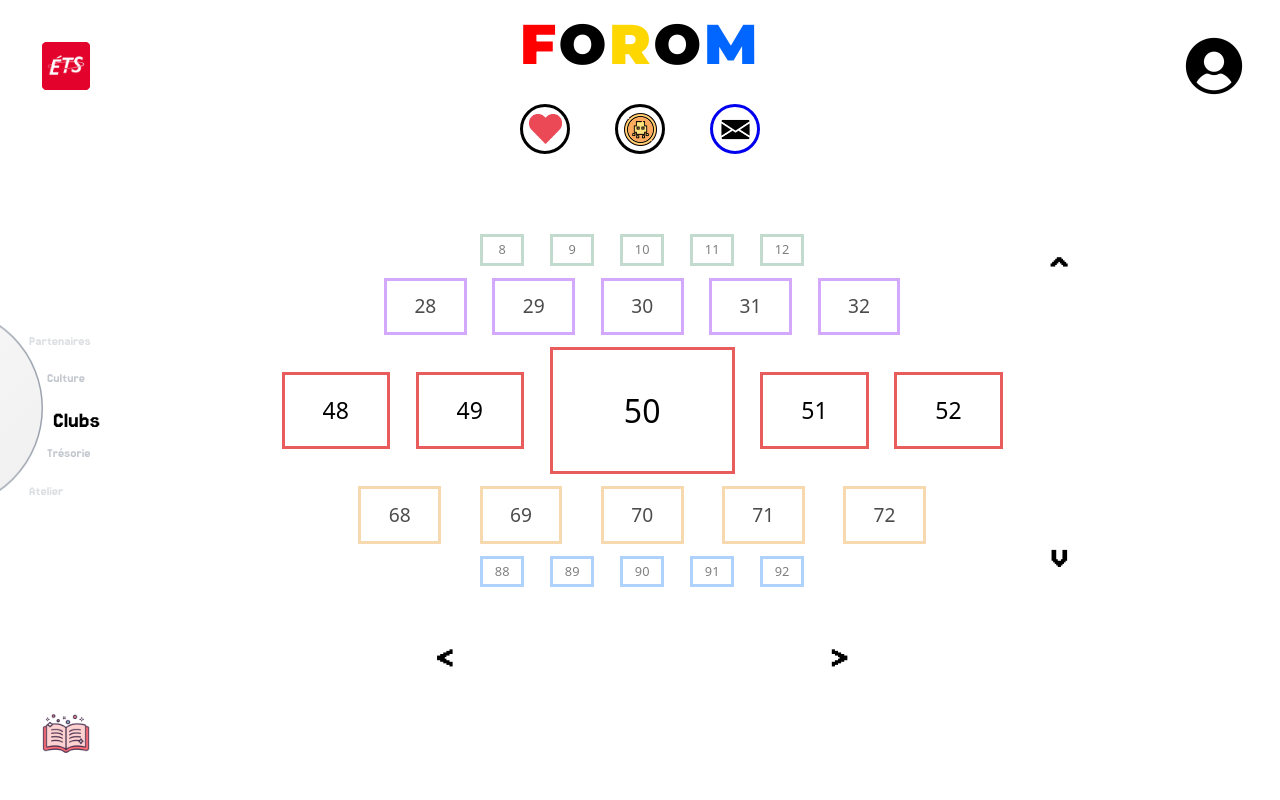
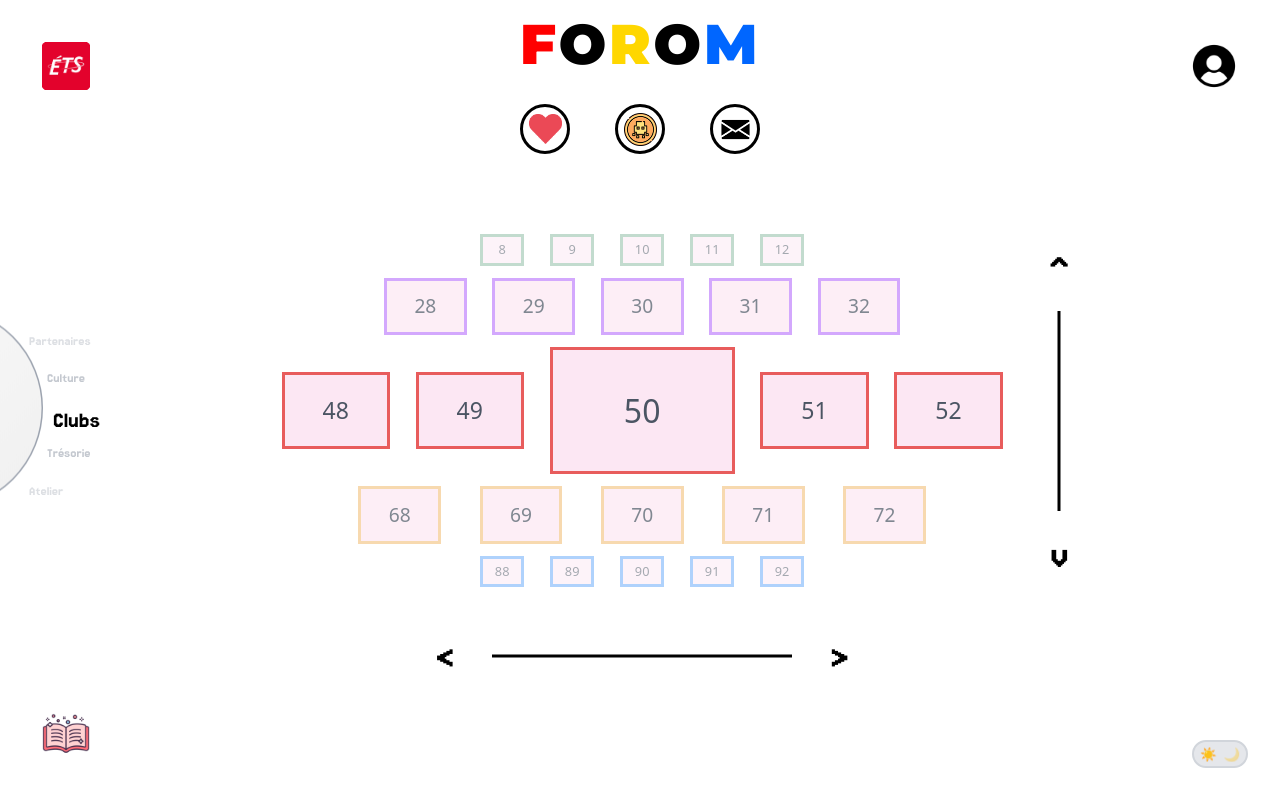
Before and after one commit to Forom-ets/forom, a React (Vite) app: page / in a window 1280 px wide. Built offline with nearby package versions, Linux system fonts and the light colour scheme.

Commit message:
Light switch for the haters

```diff
--- a/src/App.tsx
+++ b/src/App.tsx
@@ -1,4 +1,4 @@
-import { useState } from 'react'
+import { useState, useEffect } from 'react'
 import { motion, AnimatePresence } from 'framer-motion'
 import { Header } from './components/Header'
 import { Sidebar } from './components/Sidebar'
@@ -39,7 +39,7 @@
           {/* Backdrop */}
           <motion.div
             initial={{ opacity: 0 }}
-            animate={{ opacity: 0.5 }}
+            animate={{ opacity: 0.7 }}
             exit={{ opacity: 0 }}
             onClick={onClose}
             className="fixed inset-0 bg-black z-[60] cursor-pointer"
@@ -49,24 +49,68 @@
             initial={{ opacity: 0, scale: 0.9, y: 20 }}
             animate={{ opacity: 1, scale: 1, y: 0 }}
             exit={{ opacity: 0, scale: 0.9, y: 20 }}
-            className="fixed top-1/2 left-1/2 -translate-x-1/2 -translate-y-1/2 w-[600px] h-[400px] bg-white rounded-xl shadow-2xl z-[70] p-8 flex flex-col border-4 border-black"
+            className="fixed top-1/2 left-1/2 -translate-x-1/2 -translate-y-1/2 w-[600px] h-[400px] rounded-xl shadow-2xl z-[70] p-8 flex flex-col border-4 transition-colors duration-300"
+            style={{
+              backgroundColor: 'var(--color-surface)',
+              borderColor: 'var(--color-border)',
+              color: 'var(--color-text)'
+            }}
           >
             <div className="flex justify-between items-center mb-6">
               <h2 className="text-3xl font-bold font-['Montserrat']">{title}</h2>
               <button
                 onClick={onClose}
-                className="w-10 h-10 rounded-full bg-gray-100 hover:bg-gray-200 flex items-center justify-center font-bold text-xl transition-colors"
+                className="w-10 h-10 rounded-full flex items-center justify-center font-bold text-xl transition-colors"
+                style={{ backgroundColor: 'var(--color-bg-secondary)' }}
               >
                 ✕
               </button>
             </div>
-            <div className="flex-1 overflow-auto text-lg text-gray-600">
+            <div className="flex-1 overflow-auto text-lg" style={{ color: 'var(--color-text-secondary)' }}>
               {children}
             </div>
           </motion.div>
         </>
       )}
     </AnimatePresence>
+  )
+}
+
+/** Modern Theme Toggle Switch */
+function ThemeToggle({
+  isDark,
+  onToggle
+}: {
+  isDark: boolean
+  onToggle: () => void
+}) {
+  return (
+    <motion.button
+      onClick={onToggle}
+      className="relative flex items-center justify-between rounded-full p-1 cursor-pointer"
+      style={{
+        width: '56px',
+        height: '28px',
+        backgroundColor: isDark ? '#3b82f6' : '#e5e7eb',
+        border: '2px solid',
+        borderColor: isDark ? '#2563eb' : '#d1d5db',
+      }}
+      whileHover={{ scale: 1.05 }}
+      whileTap={{ scale: 0.95 }}
+      aria-label={isDark ? 'Switch to light mode' : 'Switch to dark mode'}
+    >
+      {/* Sun icon */}
+      <span className="text-xs" style={{ opacity: isDark ? 0.4 : 1 }}>☀️</span>
+      {/* Moon icon */}
+      <span className="text-xs" style={{ opacity: isDark ? 1 : 0.4 }}>🌙</span>
+      {/* Toggle knob */}
+      <motion.div
+        className="absolute rounded-full bg-white shadow-md"
+        style={{ width: '20px', height: '20px', top: '2px' }}
+        animate={{ left: isDark ? '32px' : '2px' }}
+        transition={{ type: 'spring', stiffness: 500, damping: 30 }}
+      />
+    </motion.button>
   )
 }
 
@@ -77,6 +121,16 @@
 function App() {
   const [activeCategory, setActiveCategory] = useState('Clubs')
   const [activeModal, setActiveModal] = useState<'token' | 'support' | null>(null)
+  const [isDarkMode, setIsDarkMode] = useState(false)
+
+  // Apply dark mode class to document
+  useEffect(() => {
+    if (isDarkMode) {
+      document.documentElement.classList.add('dark')
+    } else {
+      document.documentElement.classList.remove('dark')
+    }
+  }, [isDarkMode])
 
   // Map categories to sidebar items
   const sidebarItems = CATEGORIES.map((category) => ({
@@ -85,14 +139,25 @@
     disabled: false,
   }))
 
-  const cornerIconStyle = "rounded-full overflow-hidden cursor-pointer shadow-lg hover:shadow-xl bg-white border-2 border-transparent hover:border-black transition-all flex items-center justify-center"
-  const cornerIconSize = { width: '64px', height: '64px' } // Explicit sizing
+  const cornerIconStyle = "rounded-full overflow-hidden cursor-pointer shadow-lg hover:shadow-xl border-2 border-transparent transition-all flex items-center justify-center"
+  const cornerIconSize = { width: '64px', height: '64px' }
 
   return (
-    <div className="h-screen bg-white overflow-hidden relative">
+    <div
+      className="h-screen overflow-hidden relative transition-colors duration-300"
+      style={{ backgroundColor: 'var(--color-bg)' }}
+    >
+      {/* Theme Toggle - Bottom Right */}
+      <div
+        className="fixed z-50 flex items-center gap-2"
+        style={{ bottom: '32px', right: '32px' }}
+      >
+        <ThemeToggle isDark={isDarkMode} onToggle={() => setIsDarkMode(!isDarkMode)} />
+      </div>
       <Header
         onTokenClick={() => setActiveModal('token')}
         onSupportClick={() => setActiveModal('support')}
+        isDark={isDarkMode}
       />
 
       {/* --------------------------------------------------------------------------
@@ -105,7 +170,7 @@
         target="_blank"
         rel="noopener noreferrer"
         className={`absolute z-50 ${cornerIconStyle}`}
-        style={{ ...cornerIconSize, top: '32px', left: '32px' }}
+        style={{ ...cornerIconSize, top: '32px', left: '32px', backgroundColor: 'transparent', borderColor: 'transparent' }}
         whileHover={{ scale: 1.1, rotate: -5 }}
         whileTap={{ scale: 0.95 }}
       >
@@ -115,11 +180,16 @@
       {/* Top Right - User */}
       <motion.div
         className={`absolute z-50 ${cornerIconStyle}`}
-        style={{ ...cornerIconSize, top: '32px', right: '32px' }}
+        style={{ ...cornerIconSize, top: '32px', right: '32px', backgroundColor: 'transparent', borderColor: 'transparent' }}
         whileHover={{ scale: 1.1, rotate: 5 }}
         whileTap={{ scale: 0.95 }}
       >
-        <img src={userIcon} alt="User Profile" className="w-full h-full object-cover" />
+        <img
+          src={userIcon}
+          alt="User Profile"
+          className="w-3/4 h-3/4 object-contain"
+          style={{ filter: isDarkMode ? 'invert(1)' : 'none' }}
+        />
       </motion.div>
 
       {/* Bottom Left - Wiki */}
@@ -128,7 +198,7 @@
         target="_blank"
         rel="noopener noreferrer"
         className={`absolute z-50 ${cornerIconStyle}`}
-        style={{ ...cornerIconSize, bottom: '32px', left: '32px' }}
+        style={{ ...cornerIconSize, bottom: '32px', left: '32px', backgroundColor: 'transparent', borderColor: 'transparent' }}
         whileHover={{ scale: 1.1, rotate: 5 }}
         whileTap={{ scale: 0.95 }}
       >
@@ -143,12 +213,14 @@
         items={sidebarItems}
         activeId={activeCategory}
         onSelect={setActiveCategory}
+        isDark={isDarkMode}
       />
 
       <CarouselGrid
         categories={CATEGORIES}
         activeCategory={activeCategory}
         onCategoryChange={setActiveCategory}
+        isDark={isDarkMode}
       />
 
       {/* --------------------------------------------------------------------------
--- a/src/components/CarouselGrid.tsx
+++ b/src/components/CarouselGrid.tsx
@@ -9,6 +9,7 @@
   categories: string[]
   activeCategory: string
   onCategoryChange: (category: string) => void
+  isDark?: boolean
 }
 
 // =============================================================================
@@ -31,17 +32,17 @@
 const MAX_HORIZONTAL_INDEX = 19
 
 /** Shared styles for navigation buttons */
-const navButtonStyle: React.CSSProperties = {
+const getNavButtonStyle = (isDark: boolean): React.CSSProperties => ({
   fontFamily: "'Jersey 15', sans-serif",
   fontSize: '42px',
-  color: 'black',
+  color: isDark ? '#ffffff' : '#000000',
   background: 'none',
   border: 'none',
   cursor: 'pointer',
   lineHeight: 1,
   padding: '8px',
   userSelect: 'none',
-}
+})
 
 // =============================================================================
 // COMPONENT
@@ -51,6 +52,7 @@
   categories,
   activeCategory,
   onCategoryChange,
+  isDark = false,
 }: CarouselGridProps) {
   // Start at position 10 so center rectangle shows 10 (middle of 0-19)
   const [horizontalIndex, setHorizontalIndex] = useState(10)
@@ -204,16 +206,20 @@
         initial={{ opacity: 0, scale: 0.9 }}
         animate={{ opacity: 1, scale: 1 }}
         transition={{ type: 'spring', damping: 12, stiffness: 100 }}
-        className="relative rounded-sm overflow-hidden bg-pink-100 flex items-center justify-center"
+        className="relative rounded-sm overflow-hidden flex items-center justify-center transition-colors duration-300"
         onClick={onClick}
         whileHover={onClick ? { scale: 1.05 } : undefined}
         style={{
           border: `3px solid ${borderColor}`,
+          backgroundColor: isDark ? '#27272a' : '#fce7f3',
           ...dimensions,
           cursor: onClick ? 'pointer' : 'default'
         }}
       >
-        <span className="font-bold text-gray-600" style={{ fontSize }}>
+        <span
+          className="font-bold transition-colors duration-300"
+          style={{ fontSize, color: isDark ? '#a1a1aa' : '#4b5563' }}
+        >
           {num}
         </span>
       </motion.div>
@@ -309,7 +315,7 @@
             whileTap={{ scale: 0.9 }}
             onClick={handlePrevCategory}
             className="nav-button"
-            style={navButtonStyle}
+            style={getNavButtonStyle(isDark)}
             aria-label="Previous category"
           >
             ^
@@ -320,9 +326,13 @@
             className="flex flex-col items-center justify-center relative"
             style={{ height: '200px', width: '24px' }}
           >
-            <div className="absolute w-[3px] h-full bg-black left-1/2 -translate-x-1/2" />
+            <div
+              className="absolute w-[3px] h-full left-1/2 -translate-x-1/2 transition-colors duration-300"
+              style={{ backgroundColor: isDark ? '#ffffff' : '#000000' }}
+            />
             <motion.div
-              className="absolute w-6 h-6 rounded-full bg-black left-1/2 -translate-x-1/2"
+              className="absolute w-6 h-6 rounded-full left-1/2 -translate-x-1/2 transition-colors duration-300"
+              style={{ backgroundColor: isDark ? '#ffffff' : '#000000' }}
               animate={{ top: `${(activeIndex / Math.max(1, categories.length - 1)) * 100}%` }}
               transition={{ type: 'spring', damping: 15, stiffness: 150 }}
             />
@@ -332,7 +342,7 @@
             whileHover={{ scale: 1.1 }}
             whileTap={{ scale: 0.9 }}
             onClick={handleNextCategory}
-            style={navButtonStyle}
+            style={getNavButtonStyle(isDark)}
             aria-label="Next category"
           >
             v
@@ -350,7 +360,7 @@
           whileHover={{ scale: 1.1 }}
           whileTap={{ scale: 0.9 }}
           onClick={handlePrevVideo}
-          style={navButtonStyle}
+          style={getNavButtonStyle(isDark)}
           aria-label="Previous video"
         >
           {'<'}
@@ -358,9 +368,13 @@
 
         {/* Horizontal Slider Track */}
         <div className="flex items-center justify-center relative" style={{ width: '300px', height: '24px' }}>
-          <div className="absolute w-full h-[3px] bg-black top-1/2 -translate-y-1/2" />
+          <div
+            className="absolute w-full h-[3px] top-1/2 -translate-y-1/2 transition-colors duration-300"
+            style={{ backgroundColor: isDark ? '#ffffff' : '#000000' }}
+          />
           <motion.div
-            className="absolute w-6 h-6 rounded-full bg-black top-1/2 -translate-x-1/2 -translate-y-1/2"
+            className="absolute w-6 h-6 rounded-full top-1/2 -translate-x-1/2 -translate-y-1/2 transition-colors duration-300"
+            style={{ backgroundColor: isDark ? '#ffffff' : '#000000' }}
             animate={{ left: `${(horizontalIndex / MAX_HORIZONTAL_INDEX) * 100}%` }}
             transition={{ type: 'spring', damping: 15, stiffness: 150 }}
           />
@@ -370,7 +384,7 @@
           whileHover={{ scale: 1.1 }}
           whileTap={{ scale: 0.9 }}
           onClick={handleNextVideo}
-          style={navButtonStyle}
+          style={getNavButtonStyle(isDark)}
           aria-label="Next video"
         >
           {'>'}
--- a/src/components/Header.tsx
+++ b/src/components/Header.tsx
@@ -9,11 +9,11 @@
 
 /** Color-coded letters for "FOROM" branding */
 const LOGO_LETTERS = [
-  { text: 'F', color: '#FF0000' },
-  { text: 'O', color: '#000000' },
-  { text: 'R', color: '#FFD700' },
-  { text: 'O', color: '#000000' },
-  { text: 'M', color: '#0066FF' },
+  { text: 'F', color: '#FF0000', darkColor: '#FF0000' },
+  { text: 'O', color: '#000000', darkColor: '#ffffff' },
+  { text: 'R', color: '#FFD700', darkColor: '#FFD700' },
+  { text: 'O', color: '#000000', darkColor: '#ffffff' },
+  { text: 'M', color: '#0066FF', darkColor: '#0066FF' },
 ]
 
 /** Animation settings for staggered letter entrance */
@@ -29,22 +29,25 @@
 interface HeaderProps {
   onTokenClick: () => void
   onSupportClick: () => void
+  isDark?: boolean
 }
 
-export function Header({ onTokenClick, onSupportClick }: HeaderProps) {
+export function Header({ onTokenClick, onSupportClick, isDark = false }: HeaderProps) {
   // Icon sizing and style tuned to match centered circular badges
-  // Increased default size so icons are larger before hover
   const iconContainerStyle = { width: '44px', height: '44px' }
-  const iconStyle = "rounded-full border-[3px] border-black p-1 cursor-pointer bg-white flex items-center justify-center overflow-hidden hover:bg-gray-50 transition-colors"
+  const iconStyle = `rounded-full border-[3px] p-1 cursor-pointer flex items-center justify-center overflow-hidden transition-colors duration-300`
+  const iconColors = {
+    backgroundColor: isDark ? '#18181b' : '#ffffff',
+    borderColor: isDark ? '#52525b' : '#000000',
+  }
 
   return (
     <motion.header
       initial={{ opacity: 0, y: -20 }}
       animate={{ opacity: 1, y: 0 }}
       transition={{ duration: 0.5 }}
-      // Increased z-index to 50 to ensure header stays above other elements
-      className="bg-white pt-4 pb-4 px-16 relative z-50 flex flex-col items-center gap-6"
-      style={{ paddingTop: '2vh' }}
+      className="pt-4 pb-4 px-16 relative z-50 flex flex-col items-center gap-6 transition-colors duration-300"
+      style={{ paddingTop: '2vh', backgroundColor: 'var(--color-bg)' }}
     >
       <div className="flex items-center justify-center gap-4">
         {LOGO_LETTERS.map((letter, index) => (
@@ -58,11 +61,12 @@
               damping: 12,
               stiffness: 100,
             }}
+            className="transition-colors duration-300"
             style={{
               fontSize: '56px',
               fontFamily: 'Montserrat, sans-serif',
               fontWeight: 900,
-              color: letter.color,
+              color: isDark ? letter.darkColor : letter.color,
               lineHeight: 1,
               letterSpacing: '0.05em',
             }}
@@ -76,7 +80,7 @@
         {/* Support Icon - Left */}
         <motion.div
           className={iconStyle}
-          style={iconContainerStyle}
+          style={{ ...iconContainerStyle, ...iconColors }}
           whileHover={{ scale: 1.1, rotate: -5 }}
           whileTap={{ scale: 0.95 }}
           onClick={onSupportClick}
@@ -88,7 +92,7 @@
         {/* Token Icon - Center */}
         <motion.div
           className={iconStyle}
-          style={iconContainerStyle}
+          style={{ ...iconContainerStyle, ...iconColors }}
           whileHover={{ scale: 1.1, rotate: 5 }}
           whileTap={{ scale: 0.95 }}
           onClick={onTokenClick}
@@ -101,12 +105,17 @@
         <motion.a
           href="mailto:xaviermartelprod@gmail.com"
           className={iconStyle}
-          style={iconContainerStyle}
+          style={{ ...iconContainerStyle, ...iconColors }}
           whileHover={{ scale: 1.1, rotate: -5 }}
           whileTap={{ scale: 0.95 }}
           title="Contact Us"
         >
-          <img src={contactIcon} alt="Contact" className="w-3/4 h-3/4 object-contain" />
+            <img
+              src={contactIcon}
+              alt="Contact"
+              className="w-3/4 h-3/4 object-contain"
+              style={{ filter: isDark ? 'invert(1)' : 'none' }}
+            />
         </motion.a>
       </div>
     </motion.header>
--- a/src/index.css
+++ b/src/index.css
@@ -17,23 +17,72 @@
 @tailwind components;
 @tailwind utilities;
 
-/* Root Variables */
+/* =============================================================================
+   Theme Variables
+   ============================================================================= */
+
 :root {
+  /* Typography */
   font-family: system-ui, Avenir, Helvetica, Arial, sans-serif;
   line-height: 1.5;
   font-weight: 400;
-  color-scheme: light;
-  color: #000000;
-  background-color: #ffffff;
   font-synthesis: none;
   text-rendering: optimizeLegibility;
   -webkit-font-smoothing: antialiased;
   -moz-osx-font-smoothing: grayscale;
+
+  /* Light Theme (default) */
+  --color-bg: #ffffff;
+  --color-bg-secondary: #f3f4f6;
+  --color-bg-tertiary: #e5e7eb;
+  --color-text: #000000;
+  --color-text-secondary: #6b7280;
+  --color-text-muted: #9ca3af;
+  --color-border: #000000;
+  --color-border-light: #d1d5db;
+  --color-surface: #ffffff;
+  --color-surface-hover: #f9fafb;
+  --color-overlay: rgba(0, 0, 0, 0.5);
+  --color-grid-box: #fce7f3;
+  --color-wheel-bg: linear-gradient(135deg, #fafafa 0%, #f0f0f0 100%);
+  --color-wheel-border: #9ca3af;
+
+  color-scheme: light;
+  color: var(--color-text);
+  background-color: var(--color-bg);
 }
 
-/* Base Body Styles */
+/* Dark Theme */
+.dark {
+  --color-bg: #0f0f0f;
+  --color-bg-secondary: #1a1a1a;
+  --color-bg-tertiary: #2a2a2a;
+  --color-text: #ffffff;
+  --color-text-secondary: #a1a1aa;
+  --color-text-muted: #71717a;
+  --color-border: #ffffff;
+  --color-border-light: #3f3f46;
+  --color-surface: #18181b;
+  --color-surface-hover: #27272a;
+  --color-overlay: rgba(0, 0, 0, 0.7);
+  --color-grid-box: #27272a;
+  --color-wheel-bg: linear-gradient(135deg, #1a1a1a 0%, #0f0f0f 100%);
+  --color-wheel-border: #52525b;
+
+  color-scheme: dark;
+  color: var(--color-text);
+  background-color: var(--color-bg);
+}
+
+/* =============================================================================
+   Base Styles
+   ============================================================================= */
+
 body {
   margin: 0;
   min-width: 320px;
   min-height: 100vh;
+  background-color: var(--color-bg);
+  color: var(--color-text);
+  transition: background-color 0.3s ease, color 0.3s ease;
 }
```
Also changed, not shown: src/components/Sidebar.tsx (+11 -6 lines).
